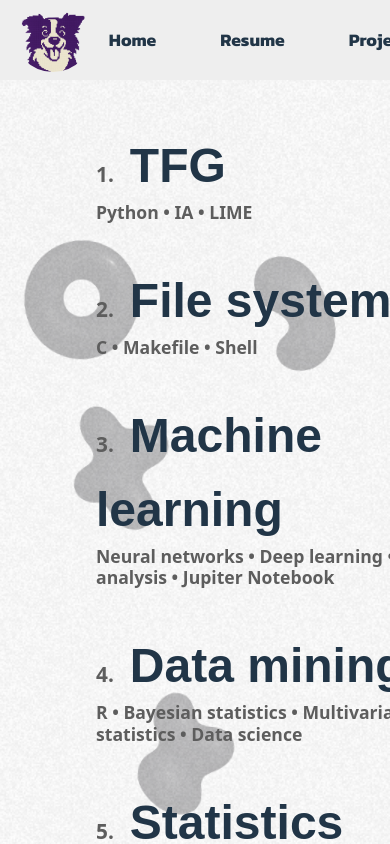
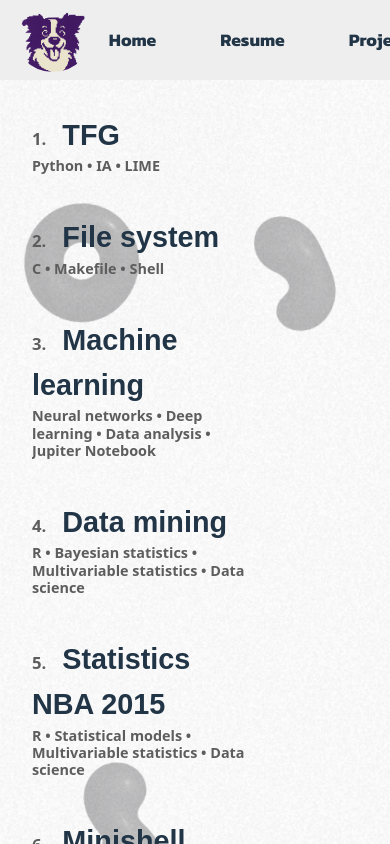
Before and after one commit to maribel95/portfolio, a React (Vite) app: page /projects in a window 390 px wide. Shown: the top 844 px of the page. Built offline with nearby package versions, Linux system fonts and the light colour scheme; a web font is replaced by a local one.

Commit message:
Responsive sizes
Responsive sizes, padding and gap added to text.

```diff
--- a/src/components/Background.tsx
+++ b/src/components/Background.tsx
@@ -6,9 +6,9 @@ const blobImages = [
   "/blobs/blob2.png",
   "/blobs/blob3.png",
   "/blobs/blob4.png",
-  "/blobs/blob5.png",
-  "/blobs/blob6.png",
-  "/blobs/blob7.png",
+  //"/blobs/blob5.png",
+  //"/blobs/blob6.png",
+  //"/blobs/blob7.png",
 ];
 const Background = () => {
   const noiseRefA = useRef<HTMLDivElement>(null);
--- a/src/components/Projects.tsx
+++ b/src/components/Projects.tsx
@@ -112,7 +112,7 @@ const projects = [
     title: "Potigames",
     tech: ["HTML5", "CSS", "SASS", "Javascript"],
     image: "/projects/potigames.jpeg",
-    url: "https://github.com/tuusuario/potigames",
+    url: "https://odilofortes.github.io",
   },
 ];
 
--- a/src/styles/Projects.scss
+++ b/src/styles/Projects.scss
@@ -4,7 +4,7 @@
   min-height: 100vh;
   background-color: var(--bg-color); // o tu color base
   color: var(--text-color);
-  padding: 3rem 6rem;
+  padding: clamp(2rem, 1rem + 2vw, 6rem);
   z-index: 1;
   position: relative; // NECESARIO para que el background se posicione dentro
 
@@ -31,11 +31,9 @@
   }
 
   &__item {
-    gap: 0.05rem;
-    font-size: 3rem;
+    gap: clamp(1.5rem, 1rem + 1vw, 2.5rem);
+    font-size: clamp(1.8rem, 1.2rem + 2vw, 3rem);
     font-weight: 700;
-    //color: var(--text-color);
-    transition: color 0.3s ease;
     will-change: color;
     z-index: 1;
 
@@ -55,12 +53,12 @@
   }
 
   &__number {
-    font-size: 1.3rem;
+    font-size: clamp(1rem, 0.8rem + 1vw, 1.3rem);
     color: var(--projects-tech-color);
     margin-right: 1rem;
   }
   &__tech {
-    font-size: 1.1rem;
+    font-size: clamp(0.9rem, 0.7rem + 0.8vw, 1.1rem);
     color: var(--projects-tech-color); // gris base
     position: relative;
     overflow: hidden; // corta la pseudocapa
@@ -71,11 +69,11 @@
       position: absolute;
       inset: 0; // ocupa todo
       white-space: nowrap;
-      color: $projects-number-techs-color; // morado
+      color: var(--projects-number-techs-color); // morado
       width: 0; // parte visible = 0 %
       overflow: hidden;
       pointer-events: none;
-      transition: width 0.6s cubic-bezier(0.4, 0, 0.2, 1);
+      transition: width 0.9s cubic-bezier(0.4, 0, 0.2, 1);
     }
   }
 
--- a/src/styles/_variables.scss
+++ b/src/styles/_variables.scss
@@ -15,7 +15,6 @@ $sphere-box-shadow: rgba(162, 89, 255, 0.6);
 $sphere-border: rgba(255, 255, 255, 0.1);
 $cv-title-color: #007bff;
 $projects-box-shadow: rgba(144, 60, 255, 0.6);
-$projects-number-techs-color: #c9a5fa;
 
 // Fuentes
 $font-family: system-ui, Avenir, Helvetica, Arial, sans-serif;
--- a/src/styles/base.scss
+++ b/src/styles/base.scss
@@ -48,6 +48,7 @@ body.theme-dark {
   --experience-panel-bg: rgba(255, 255, 255, 0.05);
   --sphere-bg: rgba(0, 0, 0, 0.8);
   --projects-tech-color: #999;
+  --projects-number-techs-color: #57328a;
 }
 
 // Tema claro
@@ -71,6 +72,7 @@ body.theme-light {
   --experience-panel-bg: rgba(45, 45, 45, 0.05);
   --sphere-bg: rgba(255, 255, 255, 0.8);
   --projects-tech-color: #5d5d5d;
+  --projects-number-techs-color: #4601a5;
 }
 
 body {
```
Also changed, not shown: public/projects/fishingGame.jpeg, public/projects/programacionConcurrente.jpeg.
